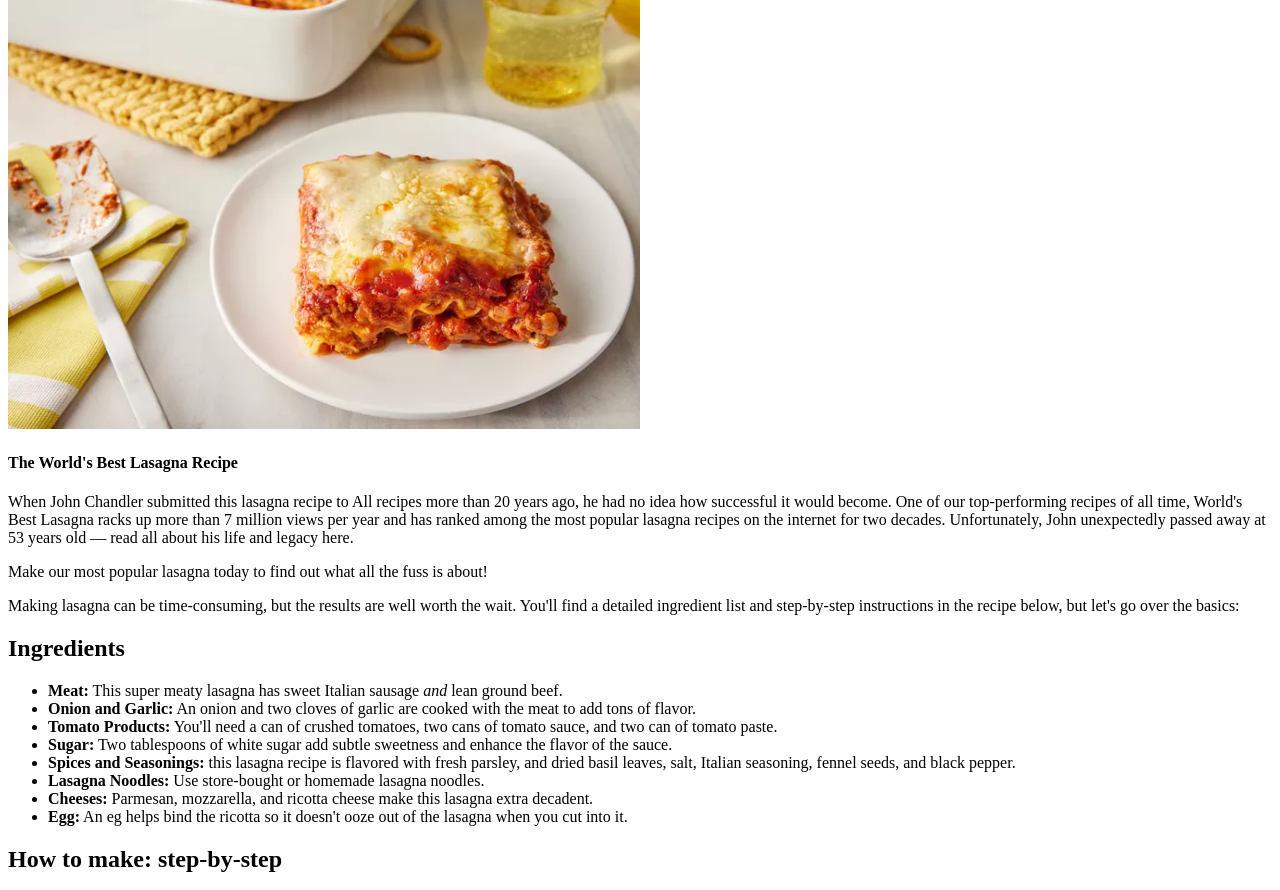
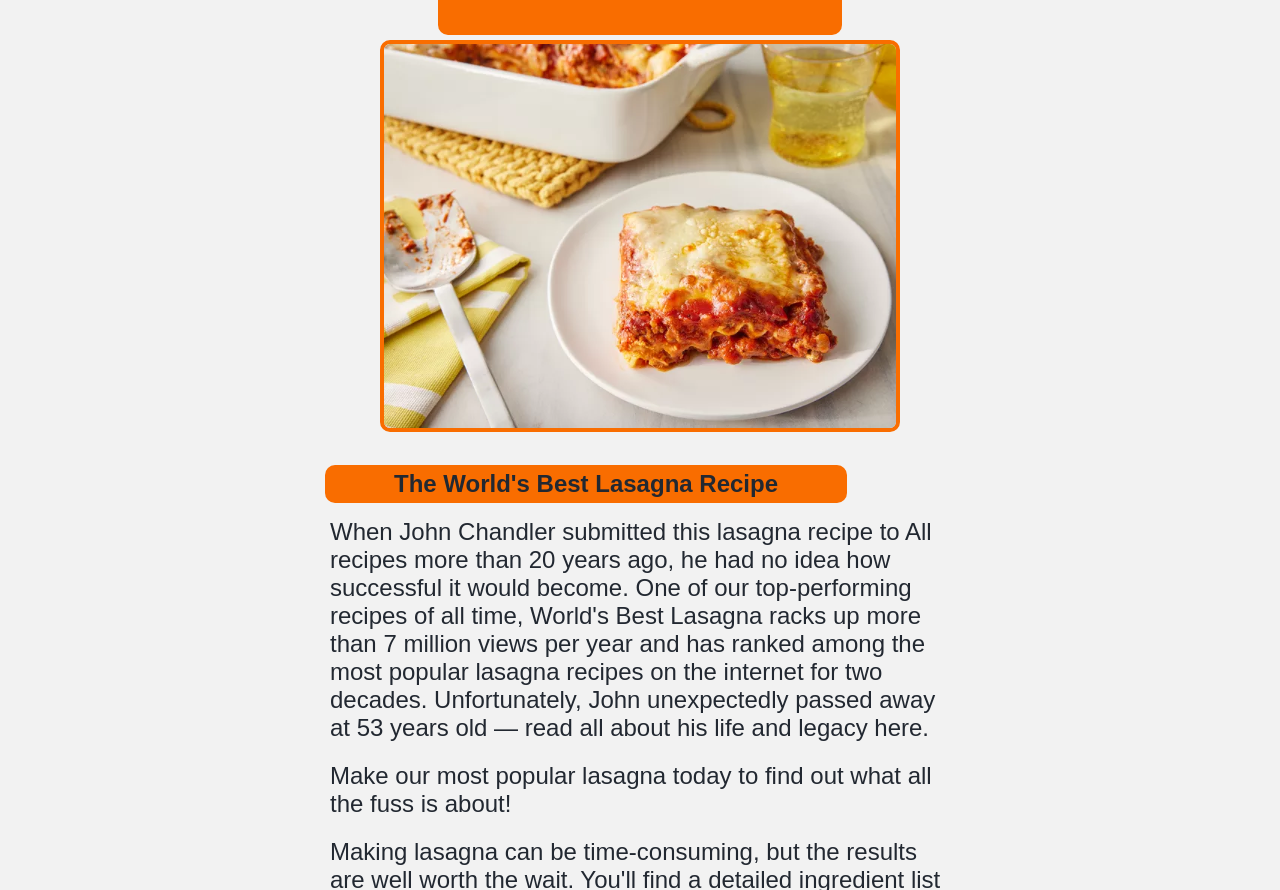
Before and after one commit to C10udN1n3r/odin-recipes, a plain HTML site: page recipes/lasagna.html in a window 1280 px wide. Shown: the part 125-1015 px from the top of the page. Drawn offline with Linux system fonts and the light colour scheme.

Commit message:
Updated the styling

```diff
--- a/recipes/lasagna.html
+++ b/recipes/lasagna.html
@@ -4,12 +4,14 @@
 <head>
     <meta charset="UTF-8">
     <meta name="viewport" content="width=device-width, initial-scale=1.0">
+    <link rel="stylesheet" href="../styles.css">
     <title>Lasagna</title>
 </head>
 
 <body>
     <h1>Lasagna Recipe</h1>
-    <img src="../images/worlds-best-lasagna.webp" alt="A picture of lasagna on a plate" width="50%">
+    <img src="../images/worlds-best-lasagna.webp" alt="A picture of lasagna on a plate">
+    <br>
     <h4>The World's Best Lasagna Recipe</h2>
         <p> When John Chandler submitted this lasagna recipe to All recipes more than 20 years ago, he had no idea how
             successful it would become. One of our top-performing recipes of all time, World's Best Lasagna racks up
@@ -37,7 +39,7 @@
             <li><strong>Lasagna Noodles:</strong> Use store-bought or homemade lasagna noodles.</li>
             <li><strong>Cheeses:</strong> Parmesan, mozzarella, and ricotta cheese make this lasagna extra decadent.
             </li>
-            <li><strong>Egg:</strong> An eg helps bind the ricotta so it doesn't ooze out of the lasagna when you cut
+            <li><strong>Egg:</strong> An egg helps bind the ricotta so it doesn't ooze out of the lasagna when you cut
                 into it.</li>
         </ul>
 
--- /dev/null
+++ b/styles.css
@@ -0,0 +1,75 @@
+/* styles.css */
+:root {
+    --bg_color: #f2f2f2;
+    --light_gray: #393e46;
+    --dark_gray: #222831;
+    --contrasting: #f96d00;
+}
+
+* {
+    padding: 0;
+    margin: 0;
+    box-sizing: content-box;
+}
+
+body {
+    font-family: Arial, Helvetica, sans-serif;
+    font-size: 1.5em;
+    background-color: var(--bg_color);
+    color: var(--dark_gray);
+    width: 50%;
+    margin: auto;
+}
+
+a {
+    text-decoration: none;
+    font-family: Arial, Helvetica, sans-serif;
+    color: var(--light_gray);
+}
+
+a:hover {
+    color: var(--contrasting);
+}
+
+p {
+    padding: 10px;
+    margin: auto;
+}
+
+strong {
+    color: var(--dark_gray);
+}
+
+ul {
+    list-style: decimal-leading-zero;
+    margin: 0.25em;
+}
+
+img {
+    display: block;
+    margin-left: auto;
+    margin-right: auto;
+    max-width: 80%;
+    border-radius: 10px;
+    border: 4px solid var(--contrasting);
+}
+
+h1,
+h2,
+h3,
+h4,
+h5,
+h6 {
+    text-align: center;
+    margin: 5px;
+    background-color: var(--contrasting);
+    border-radius: 10px;
+    padding: 5px;
+    width: 80%;
+}
+
+h1 {
+    margin: 5px auto;
+    padding: 50px 10px;
+    width: 60%;
+}
```
Also changed, not shown: index.html (+2 -0 lines), recipes/oven_roasted_asparagus.html (+8 -5 lines), recipes/spinach_and_strawberry_salad.html (+5 -3 lines).
